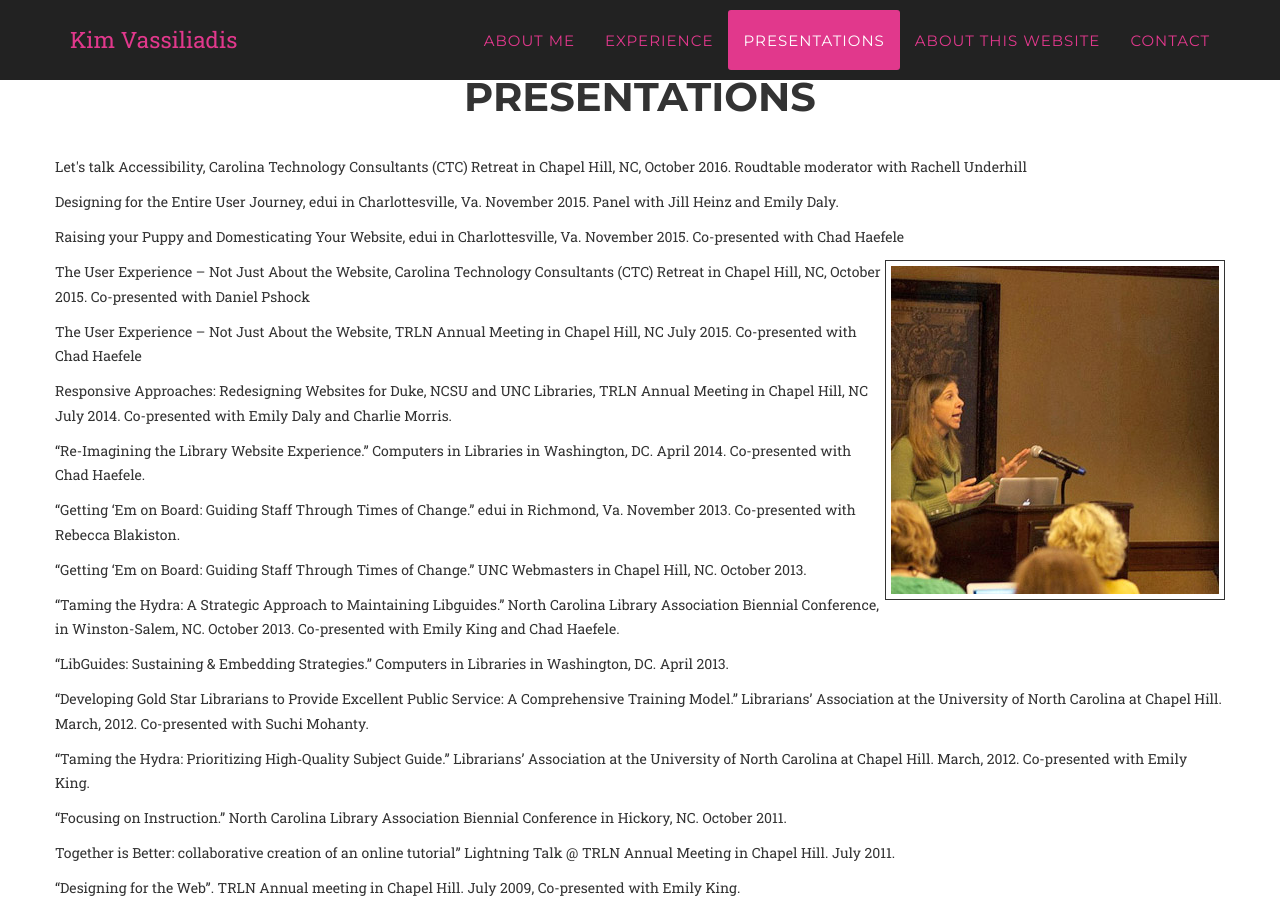
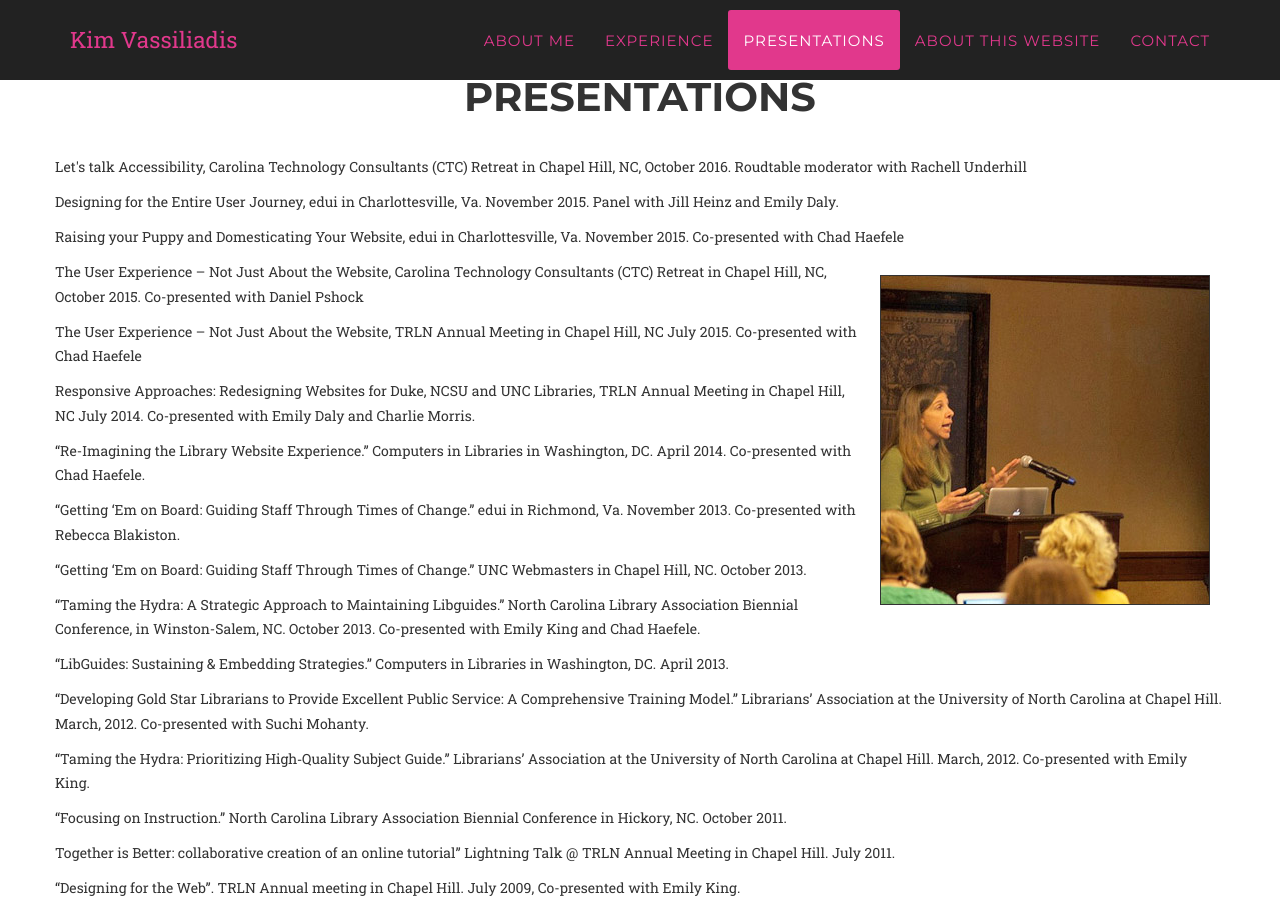
Before and after one commit to kimbrarian/jekyll, a Jekyll site: the page built from index.html, in a window 1280 px wide and 900 px high, scrolled down 2960 px. Built offline with Jekyll 4.4.1, drawn with Linux system fonts in a browser that asks for light colours; some web fonts are replaced.

Commit message:
Update presentations.html

```diff
--- a/_includes/presentations.html
+++ b/_includes/presentations.html
@@ -7,7 +7,7 @@
                 <p>Let's talk Accessibility, Carolina Technology Consultants (CTC) Retreat in Chapel Hill, NC, October 2016. Roudtable moderator with Rachell Underhill
                <p> Designing for the Entire User Journey, edui in Charlottesville, Va. November 2015. Panel with Jill Heinz and Emily Daly.</p>
 <p>Raising your Puppy and Domesticating Your Website, edui in Charlottesville, Va. November 2015. Co-presented with Chad Haefele</p>
-               <p><img src="img/presentation.jpg" align="right" style="padding:5px; border:1px solid #333" /> </p>
+               <p><img src="img/presentation.jpg" align="right" style="margin:15px; border:1px solid #333" /> </p>
   <p>The User Experience – Not Just About the Website, Carolina Technology Consultants (CTC) Retreat in Chapel Hill, NC, October 2015. Co-presented with Daniel Pshock
 <p>The User Experience – Not Just About the Website, TRLN Annual Meeting in Chapel Hill, NC July 2015. Co-presented with Chad Haefele</p>
 <p>Responsive Approaches: Redesigning Websites for Duke, NCSU and UNC Libraries, TRLN Annual Meeting in Chapel Hill, NC July 2014. Co-presented with Emily Daly and Charlie Morris.</p>
```
